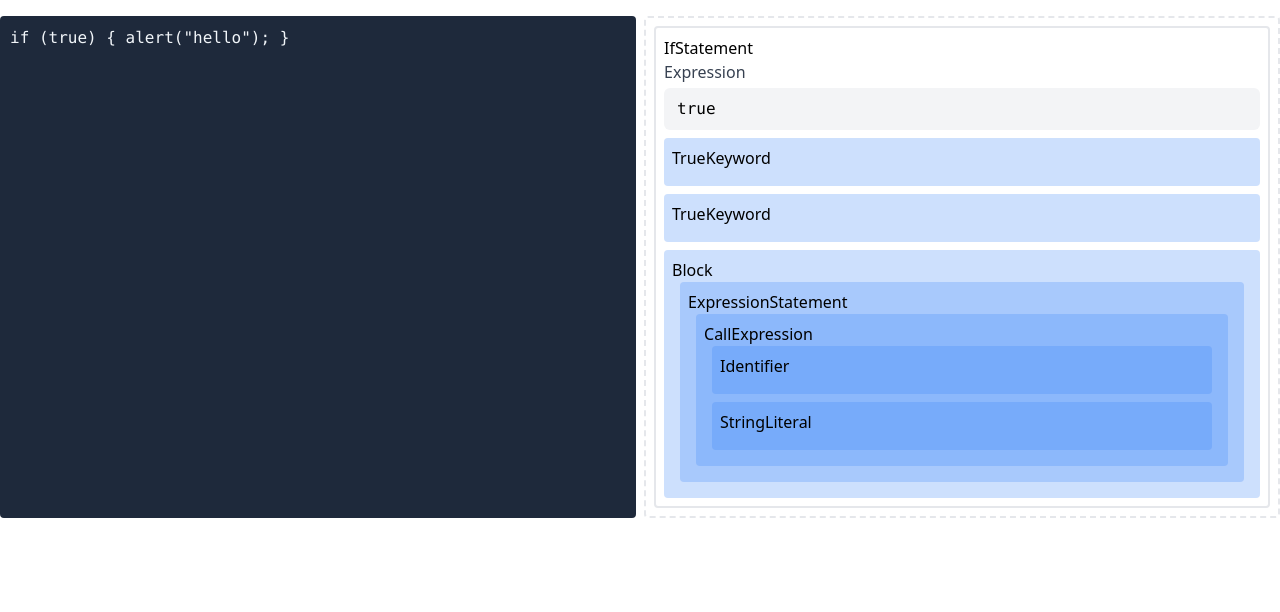
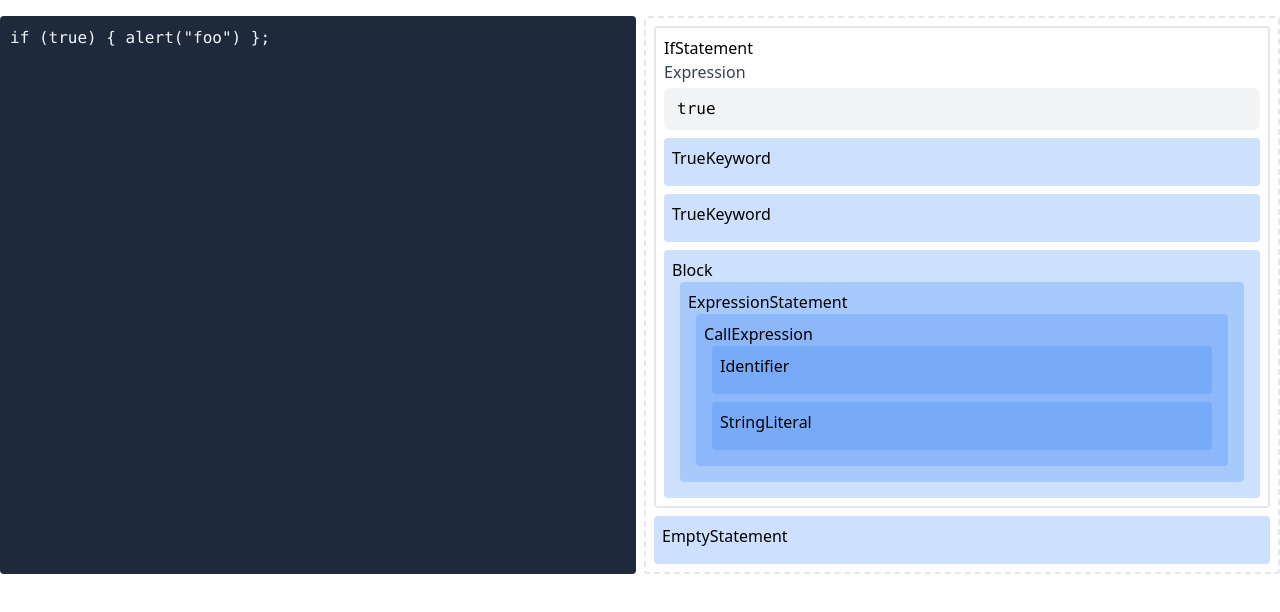
Before and after one commit to OpenFn/ui-builder, a Svelte app: page / in a window 1280 px wide. Shown: the top 612 px of the page. Built offline with nearby package versions, Linux system fonts and the light colour scheme.

Commit message:
Playing with stores and editing the code via text replacement

```diff
--- a/src/App.svelte
+++ b/src/App.svelte
@@ -1,15 +1,23 @@
 <script lang="ts">
-  export let code: string;
+	import type ts from "typescript";
+  import { code } from "./sourceFileStore";
   import Node from "./Node.svelte";
-  import { stringToSourceFile } from "./parser.ts";
-  let node = stringToSourceFile(code);
+  import { stringToSourceFile } from "./parser";
+
+	let node: ts.Node;
+	let codeString: string;
+
+	code.subscribe(value => {
+		codeString = value;
+		node = stringToSourceFile(codeString);
+	});
 </script>
 
 <div class="container mx-auto pt-4">
   <div class="flex flex-row gap-2">
     <div class="basis-1/2 rounded border-2 border-slate-800 bg-slate-800">
       <div class="font-mono border-box p-2 pb-1 text-slate-100">
-        {code}
+        {codeString}
       </div>
     </div>
     <div class="basis-1/2 rounded">
--- a/src/IfStatement.svelte
+++ b/src/IfStatement.svelte
@@ -1,10 +1,13 @@
 <script lang="ts">
   import type ts from 'typescript'
   import { getChildren, printNode } from './parser'
+	import { replaceText } from './sourceFileStore';
   import Node from './Node.svelte'
 
   export let node: ts.IfStatement
-  let expressionText = printNode(node.expression)
+  $: expressionText = printNode(node.expression)
+	$: expressionStart = node.expression.getStart()
+	$: expressionEnd = node.expression.getEnd()
 </script>
 
 <div class="rounded bg-white border-solid border-2 border-blue">
@@ -23,7 +26,7 @@
                border-transparent
                focus:border-gray-500 focus:bg-white focus:ring-0"
         placeholder=""
-        bind:value={expressionText} />
+        value={expressionText} on:change={() => replaceText(expressionStart, expressionEnd, expressionText)} />
     </label>
     <Node node={node.expression} />
     {#each [...getChildren(node)] as node}
--- a/src/main.ts
+++ b/src/main.ts
@@ -1,13 +1,8 @@
 import "./main.css";
 import App from './App.svelte'
 
-
-const code: string = `
-if (true) { alert("hello"); }
-`
 const app = new App({
-  target: document.body,
-  props: { code }
+  target: document.body
 })
 
 export default app
--- /dev/null
+++ b/src/sourceFileStore.ts
@@ -0,0 +1,9 @@
+import { writable } from 'svelte/store'
+
+export const code = writable(`if (true) { alert("foo") };`)
+export function replaceText(start: number, end: number, content: string) {
+  code.update((codeString: string) => {
+    return codeString.slice(0, start) + content + codeString.slice(end + 1, codeString.length)
+
+  })
+}
```
